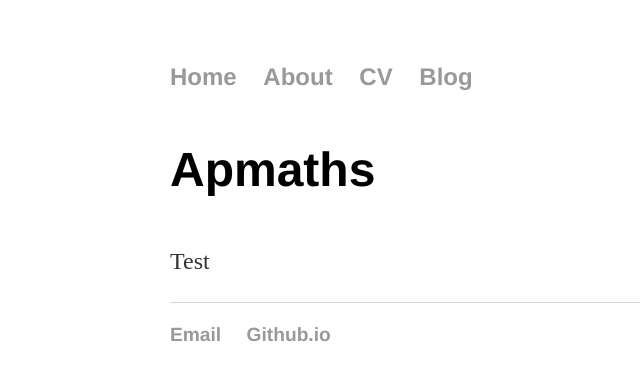
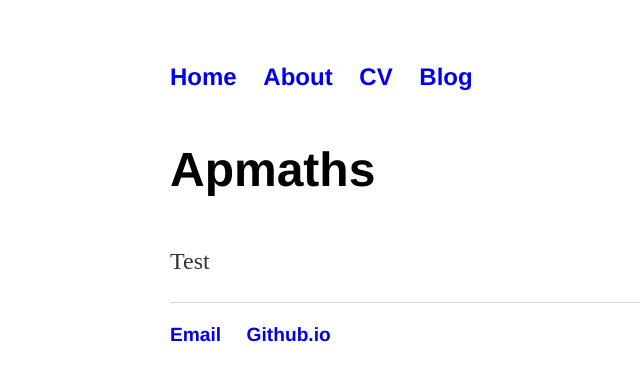
Before and after one commit to hoAngnaMPHan/apmaths.github.io, a Jekyll site: the page built from index.html, in a window 1280 px wide. Shown: the top 381 px of the page, without its empty margins (22-662 px from the left). Built offline with Jekyll 4.4.1, drawn with Linux system fonts in a browser that asks for light colours.

Commit message:
Update main.css

```diff
--- a/css/main.css
+++ b/css/main.css
@@ -1,6 +1,6 @@
 body { margin: 60px auto; width: 70%; }
 
-a { text-decoration: none; color: #999; }
+a { text-decoration: none; color: #00099; }
 a:hover { text-decoration: underline; }
 
 p, ul { font-size: 1.5em; line-height: 1.4em; color: #333; }
```
